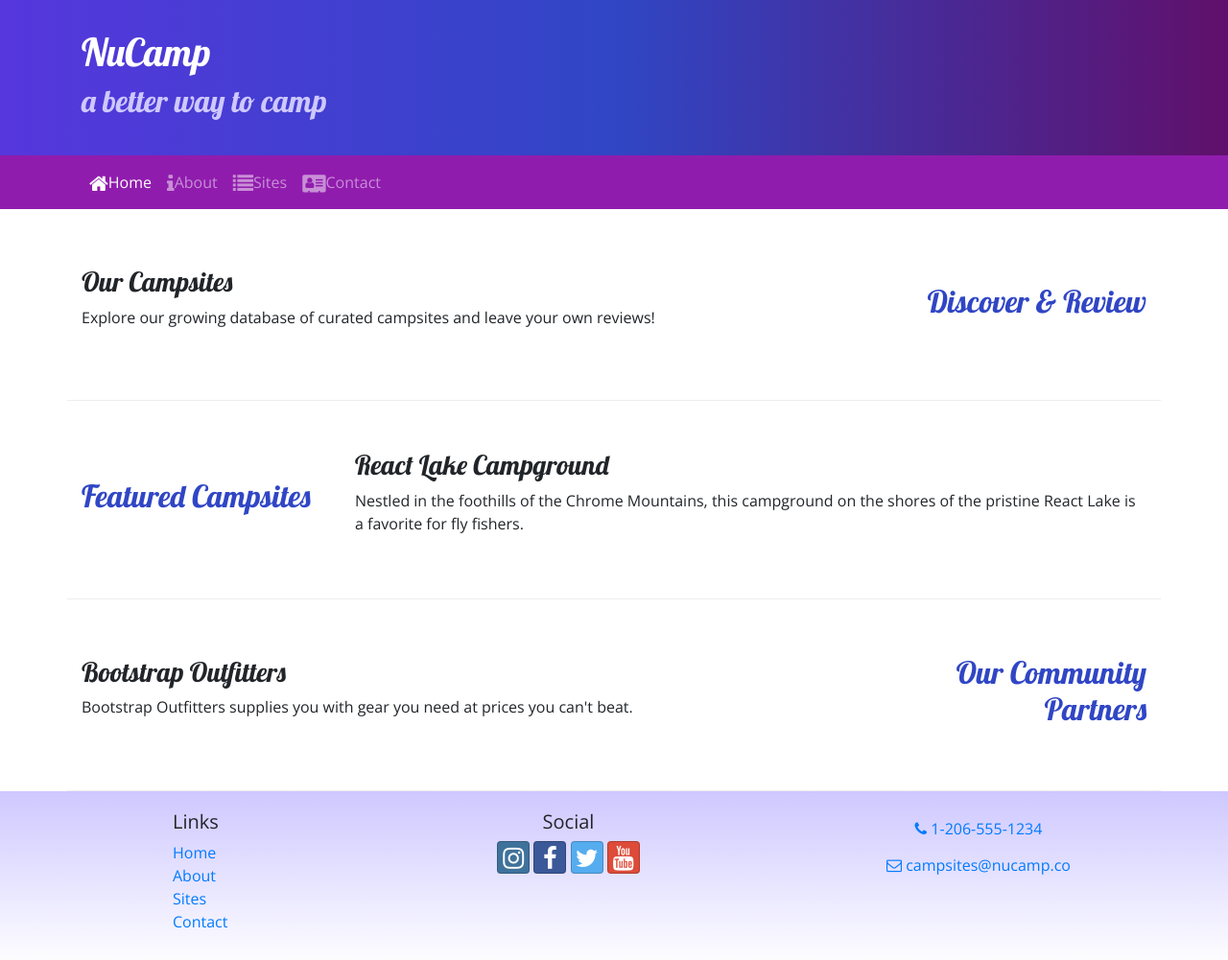
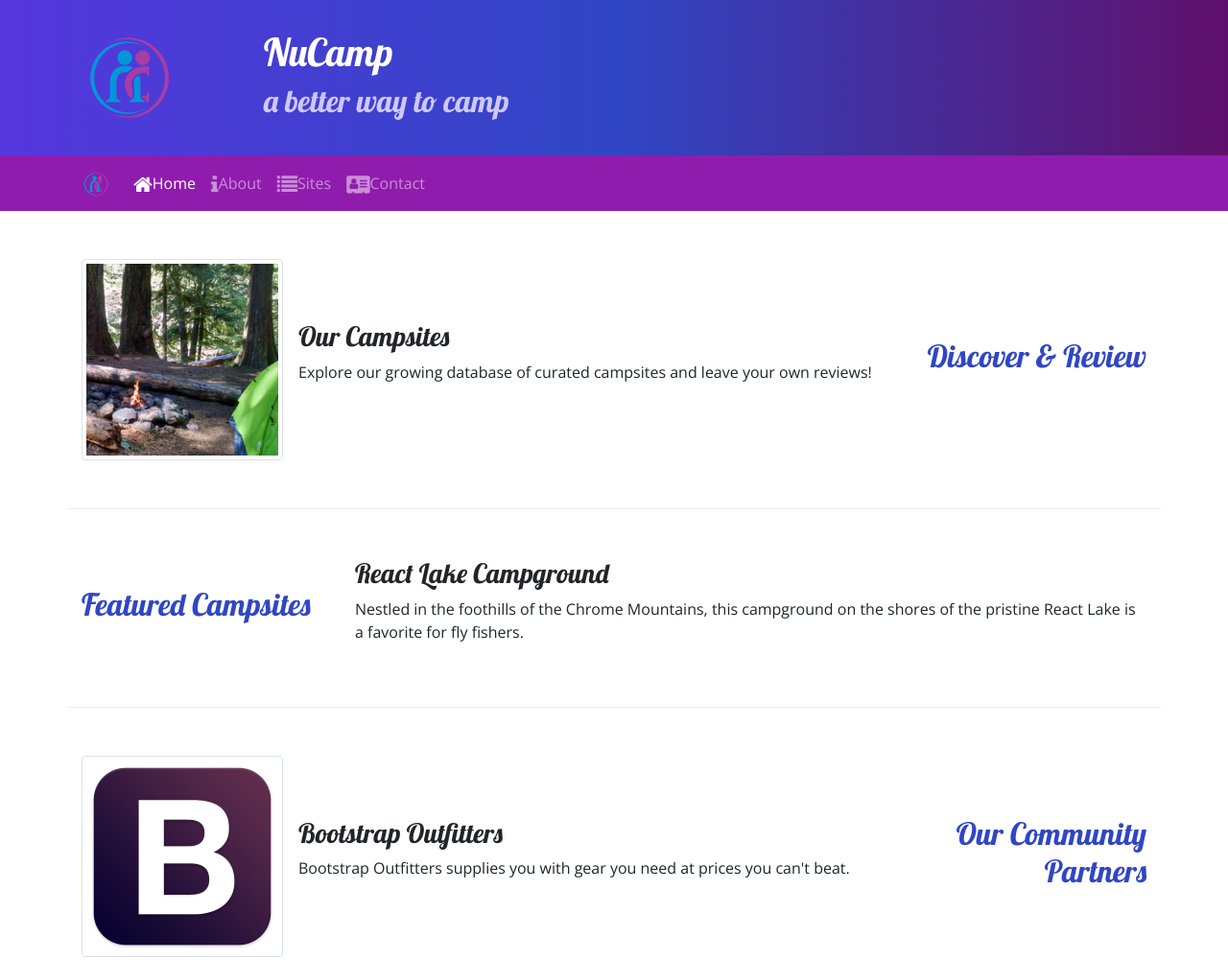
Before and after one commit to chipshep444/nucampsite, a website: page index.html in a window 1280 px wide. Shown: the top 1001 px of the page at 96% size. Drawn offline with nearby package versions, Linux system fonts and the light colour scheme.

Commit message:
01-19-21 v2

```diff
--- a/index.html
+++ b/index.html
@@ -20,6 +20,9 @@
     <header class="jumbotron jumbotron-fluid">
         <div class="container">
             <div class="row">
+                <div class="col-4 col-sm-3 col-md-2 align-self-center">
+                    <a href="index.html"><img src="img/logo.png" class="img-fluid" /></a>
+                </div>
                 <div class="col">
                     <h1>NuCamp</h1>
                     <h2>a better way to camp</h2>
@@ -28,12 +31,10 @@
         </div>
     </header>
 
-
-
-
     <nav class="navbar navbar-expand-sm navbar-dark sticky-top">
         <div class="container">
-            <button class="navbar-toggler ml-auto" type="button" data-toggle="collapse" data-target="#nucampNavbar">
+            <a class="navbar-brand" href="index.html"><img src="img/logo.png" height="30" width="30"/></a>
+            <button class="navbar-toggler" type="button" data-toggle="collapse" data-target="#nucampNavbar">
                 <span class="navbar-toggler-icon"></span>
             </button>
             <div class ="collapse navbar-collapse" id="nucampNavbar">
@@ -54,8 +55,13 @@
                 <h2 class="text-sm-right">Discover & Review</h2>
             </div>
             <div class="col">
-                <h3>Our Campsites</h3>
-                <p class="d-none d-sm-block">Explore our growing database of curated campsites and leave your own reviews!</p>
+                <div class="media">
+                    <img class="d-flex mr-3 img-thumbnail" src="img/breadcrumb-trail-thumb.jpg" alt="Breadcrumb Trail Thumbnail" />
+                    <div class="media-body align-self-center">
+                    <h3>Our Campsites</h3>
+                    <p class="d-none d-sm-block">Explore our growing database of curated campsites and leave your own reviews!</p>
+                    </div>
+                </div>
             </div>
         </div>
 
@@ -74,8 +80,13 @@
                 <h2 class="text-sm-right">Our Community Partners</h2>
             </div>
             <div class="col">
-                <h3>Bootstrap Outfitters</h3>
-                <p class="d-none d-sm-block">Bootstrap Outfitters supplies you with gear you need at prices you can't beat.</p>
+                <div class="media">
+                    <img class="d-flex mr-3 img-thumbnail" src="img/bootstrap-thumb.png" alt="Bootstrap Outfitters" />
+                    <div class="media-body align-self-center">
+                        <h3>Bootstrap Outfitters</h3>
+                        <p class="d-none d-sm-block">Bootstrap Outfitters supplies you with gear you need at prices you can't beat.</p>
+                    </div>
+                </div>
             </div>
         </div>
     </div>
```
Also changed, not shown: aboutus.html (+4 -0 lines), contactus.html (+4 -0 lines), img/bootstrap-thumb.png (added), img/breadcrumb-trail-thumb.jpg (added), img/breadcrumb-trail.jpg (added), img/chrome-river-thumb.jpg (added), img/chrome-river.jpg (added), img/logo.png (added), img/react-lake-thumb.jpg (added), img/react-lake.jpg (added).
